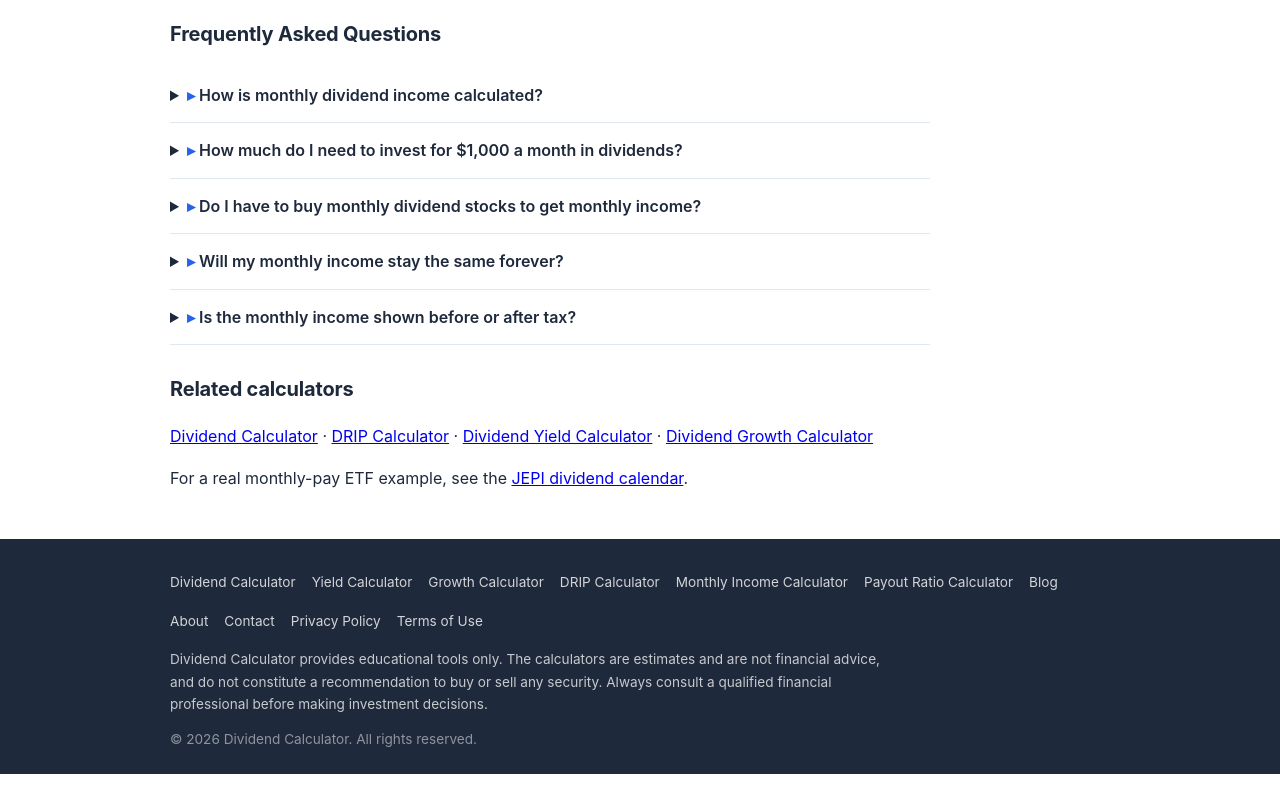
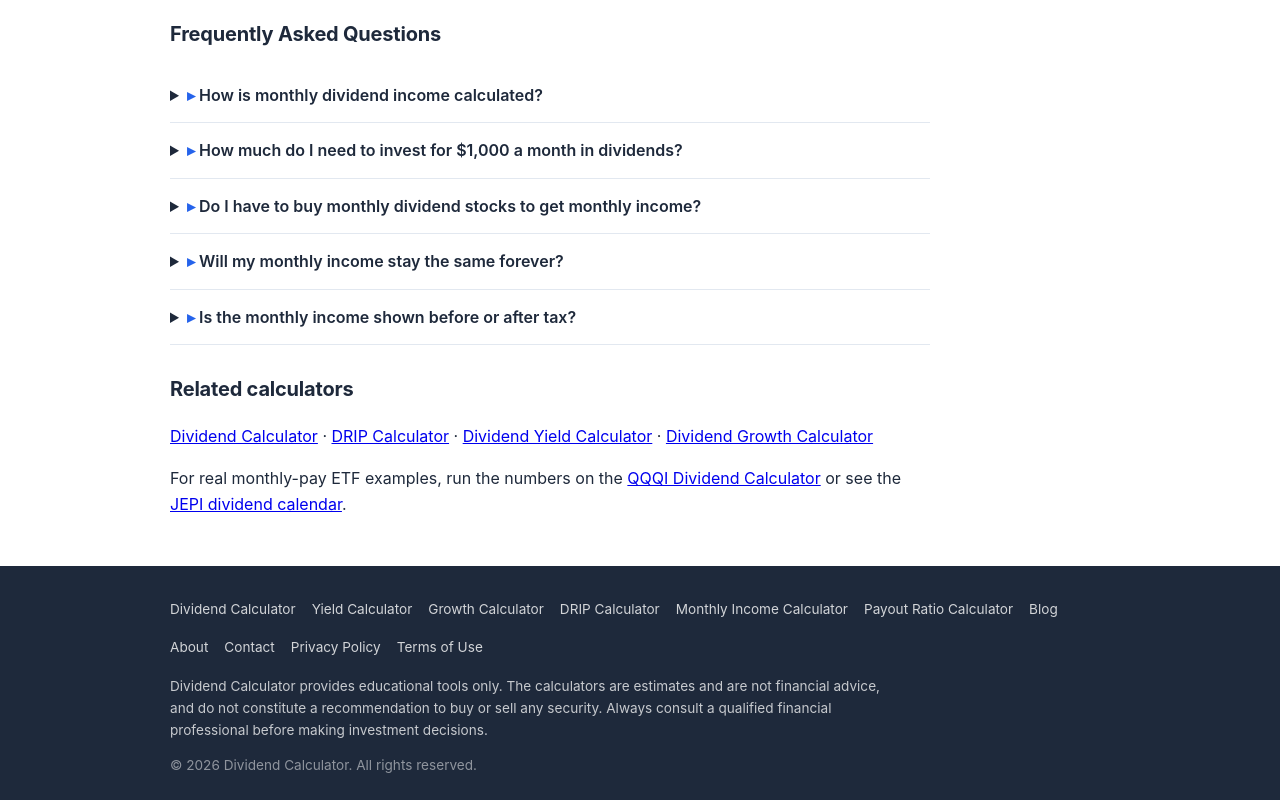
Before and after one commit to a353551071/dividend-calculator, a Next.js app: page /calculators/monthly-dividend-calculator in a window 1280 px wide. Shown: the part 3025-3825 px from the top of the page. Before the commit the page ends 3799 px from the top, so only its background shows below. Built offline with nearby package versions, Linux system fonts and the light colour scheme; no server answers.

Commit message:
feat(seo): add QQQI internal links from monthly calc page + JEPI blog (Day89 internal-link weight boost)

```diff
--- a/app/calculators/monthly-dividend-calculator/page.tsx
+++ b/app/calculators/monthly-dividend-calculator/page.tsx
@@ -169,8 +169,9 @@ export default function MonthlyDividendPage() {
           <Link href="/calculators/dividend-growth-calculator">Dividend Growth Calculator</Link>
         </p>
         <p>
-          For a real monthly-pay ETF example, see the{' '}
-          <Link href="/blog/jepi-dividend-calendar">JEPI dividend calendar</Link>.
+          For real monthly-pay ETF examples, run the numbers on the{' '}
+          <Link href="/calculators/qqqi-dividend-calculator">QQQI Dividend Calculator</Link> or see
+          the <Link href="/blog/jepi-dividend-calendar">JEPI dividend calendar</Link>.
         </p>
       </div>
 
--- a/content/blog/jepi-dividend-calendar.mdx
+++ b/content/blog/jepi-dividend-calendar.mdx
@@ -65,4 +65,4 @@ Dates published before the official declaration are estimates. Always confirm th
 
 *Dividend dates and amounts can change and are not official until declared. JEPI distributions are variable and may include return of capital. This page is information, not financial or tax advice.*
 
-Want to project how reinvested JEPI distributions could grow? Try the [DRIP calculator](/calculators/drip-calculator), compare monthly payers on the [best monthly dividend stocks](/blog/best-monthly-dividend-stocks) list, or check [what makes a good dividend yield](/blog/what-is-a-good-dividend-yield).
+Want to project how reinvested JEPI distributions could grow? Try the [DRIP calculator](/calculators/drip-calculator), model JEPI's Nasdaq sibling with the [QQQI dividend calculator](/calculators/qqqi-dividend-calculator), compare monthly payers on the [best monthly dividend stocks](/blog/best-monthly-dividend-stocks) list, or check [what makes a good dividend yield](/blog/what-is-a-good-dividend-yield).
```
